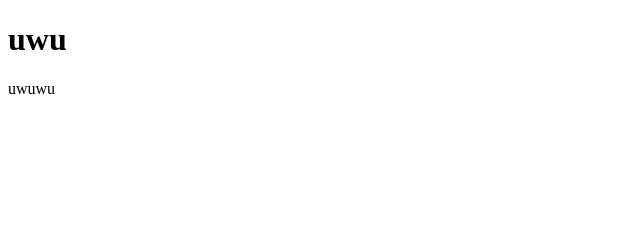
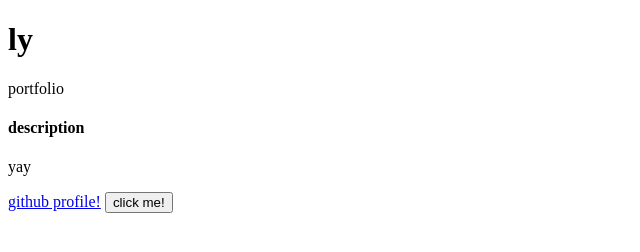
Before and after one commit to lynguyxn/lynguyxn.github.io, a plain HTML site: page index.html in a window 1280 px wide. Shown: the whole page, without its empty margins (0-640 px from the left). Drawn offline with Linux system fonts and the light colour scheme.

Commit message:
Update index.html

```diff
--- a/index.html
+++ b/index.html
@@ -1,10 +1,14 @@
 <!DOCTYPE html>
 <html>
     <head>
-        <title>lynguyxn.github.io</title>
+        <title>Ly Nguyen's Portfolio</title>
     </head>
     <body>
-        <h1>uwu</h1>
-        <p>uwuwu</p>
+        <h1>ly</h1>
+        <p>portfolio</p>
+        <h4>description</h4>
+        <p>yay</p>
+        <a href="https://github.com/lynguyxn">github profile!</a>
+        <button style="button" name="button">click me!</button>
     </body>
 </html>
```
